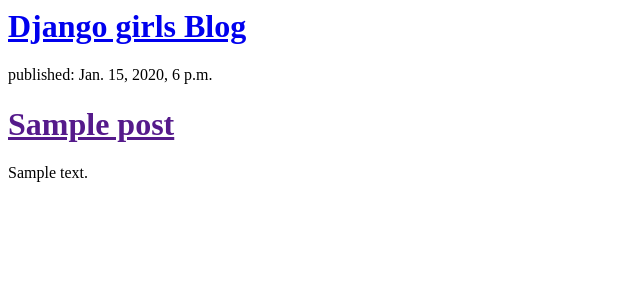
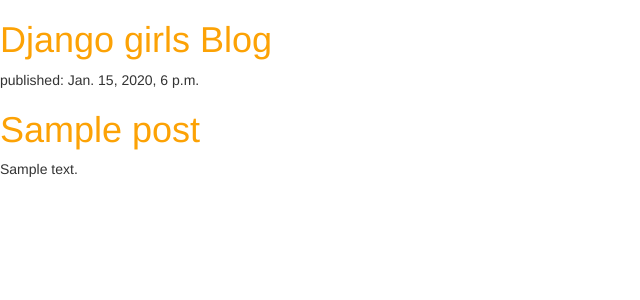
Before and after one commit to gavinchen523/djangogirls_mysite, a Django app: template blog/templates/blog/post_list.html in a window 1280 px wide. Shown: the top 300 px of the page, without its empty margins (0-640 px from the left). Run offline with Django 3.2, Linux system fonts and the light colour scheme; the template is opened without the code that fills it: values that come from a table or form of the project are taken from there, others are empty; tables that the repository leaves empty hold one stand-in row (values such as "Sample post"); some libraries are stand-ins or nearby versions.

Commit message:
CSS - make it pretty!

```diff
--- /dev/null
+++ b/blog/static/css/blog.css
@@ -0,0 +1,4 @@
+
+h1 a {
+	color: #FCA205;
+}
--- a/blog/templates/blog/post_list.html
+++ b/blog/templates/blog/post_list.html
@@ -1,3 +1,13 @@
+
+{% load staticfiles %}
+<html>
+	<head>
+		<title>Django girls blog </title>
+		<link rel="stylesheet" href="//maxcdn.bootstrapcdn.com/bootstrap/3.2.0/css/bootstrap.min.css">
+		<link rel="stylesheet" href="//maxcdn.bootstrapcdn.com/bootstrap/3.2.0/css/bootstrap-theme.min.css">
+		<link rel="stylesheet" href="{% static 'css/blog.css' %}">
+	</head>
+	<body>
 		<div>
 			<h1><a href="/">Django girls Blog</a></h1>
 		</div>
@@ -8,3 +18,5 @@
 			<p> {{ post.text|linebreaksbr }} </p>
 		</div>
 		{% endfor %}
+	</body>
+</html>
```
Also changed, not shown: README.md. Lines whose indentation alone changed are shown as unchanged.
